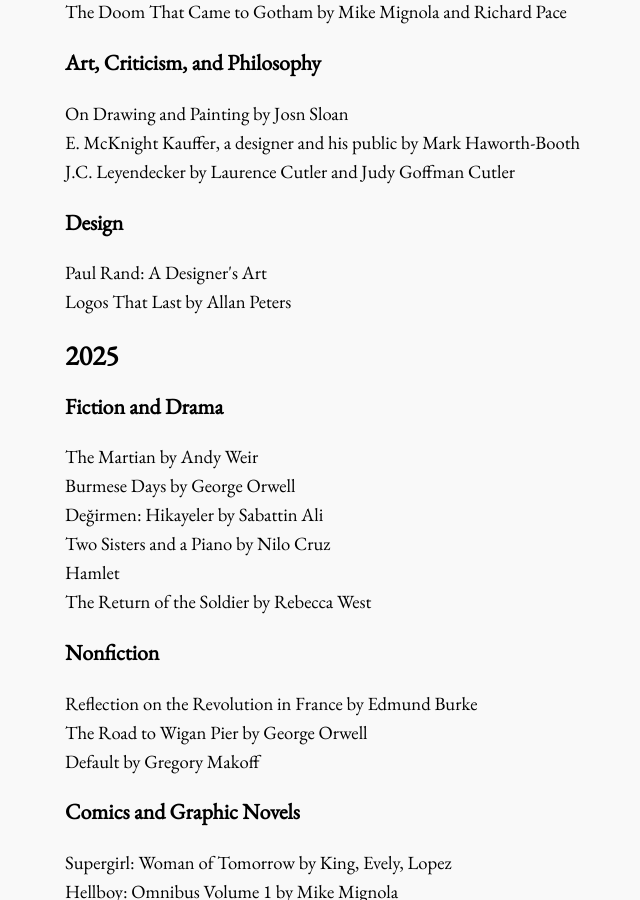
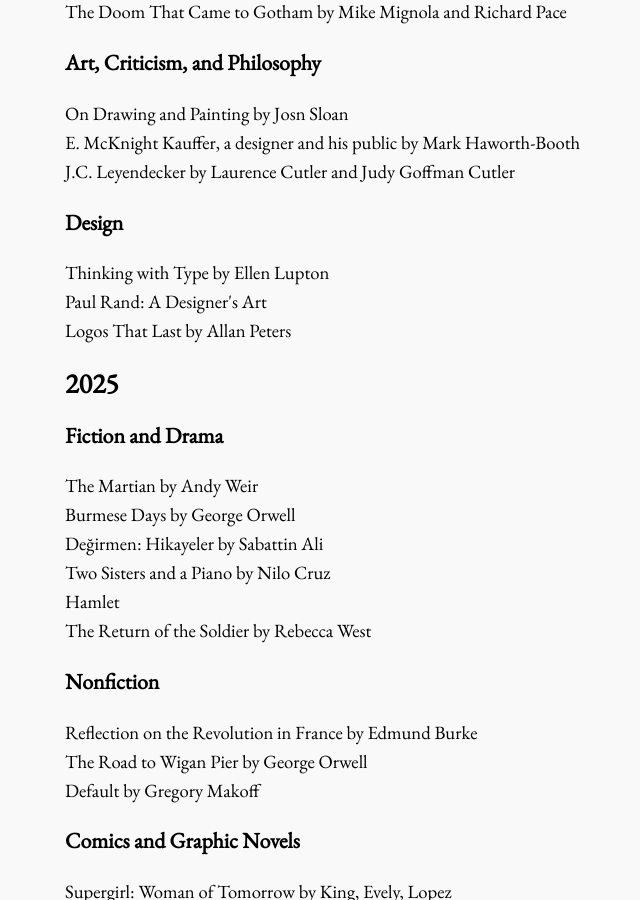
Before and after one commit to bora-uyumazturk/bora-uyumazturk.github.io, a Jekyll site: the page built from reading.html, in a window 1280 px wide and 900 px high, scrolled down 465 px. Shown: the whole window, without its empty margins (107-747 px from the left). Built offline with Jekyll 4.4.1, drawn with Linux system fonts in a browser that asks for light colours.

Commit message:
Update reading.html

```diff
--- a/reading.html
+++ b/reading.html
@@ -30,6 +30,7 @@ title: Reading
 
   <h3>Design</h3>
 
+  Thinking with Type by Ellen Lupton <br>
   Paul Rand: A Designer's Art <br>
   Logos That Last by Allan Peters
 
```
